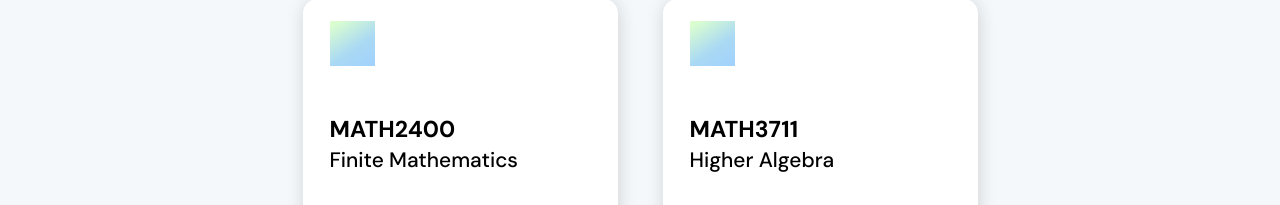
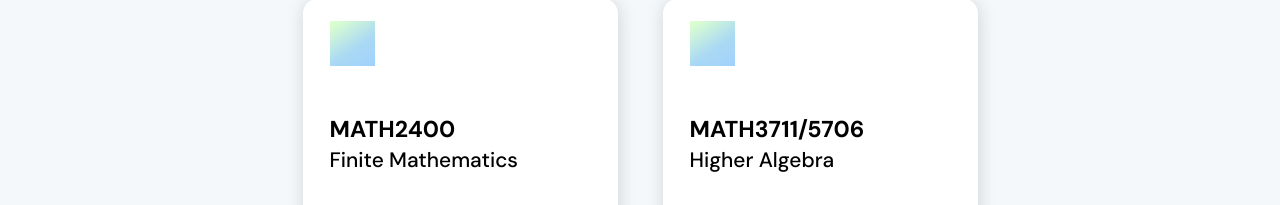
Before and after one commit to MathSocUNSW/mathsoc-website, a Next.js app: page /resources/revision in a window 1280 px wide. Shown: the part 2282-2487 px from the top of the page. Built offline with nearby package versions, Linux system fonts and the light colour scheme.

Commit message:
Updated course code of higher algebra

```diff
--- a/src/data/revisionData.ts
+++ b/src/data/revisionData.ts
@@ -641,7 +641,7 @@ const revisionData: revisionTile[] = [
     ]
   },
   {
-    courseCode: "MATH3711",
+    courseCode: "MATH3711/5706",
     courseTitle: "Higher Algebra",
     revisionLinks: [
       {
@@ -649,7 +649,7 @@ const revisionData: revisionTile[] = [
         groupLinks: [
           {
             name: "Higher Algebra (all)",
-            path: "/files/resources/revision/MATH3711/MATH3711_Seminar_Term_1_2022.pdf"
+            path: "/files/resources/revision/MATH3711_5706/MATH3711_5706_Seminar_Term_1_2022.pdf"
           }
         ]
       }
```
Also changed, not shown: 1 other file (tests, documents, lock files or other folders).
